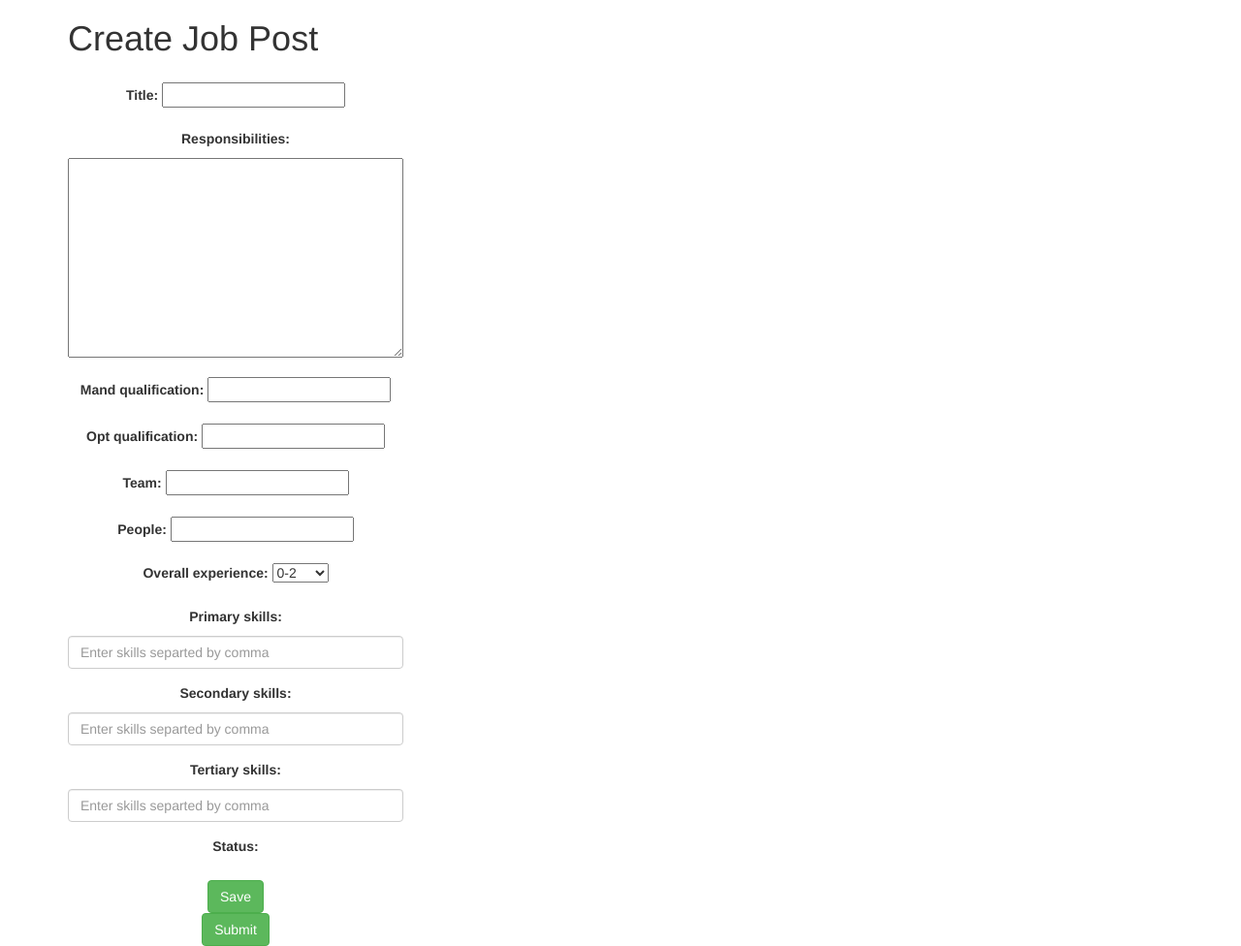
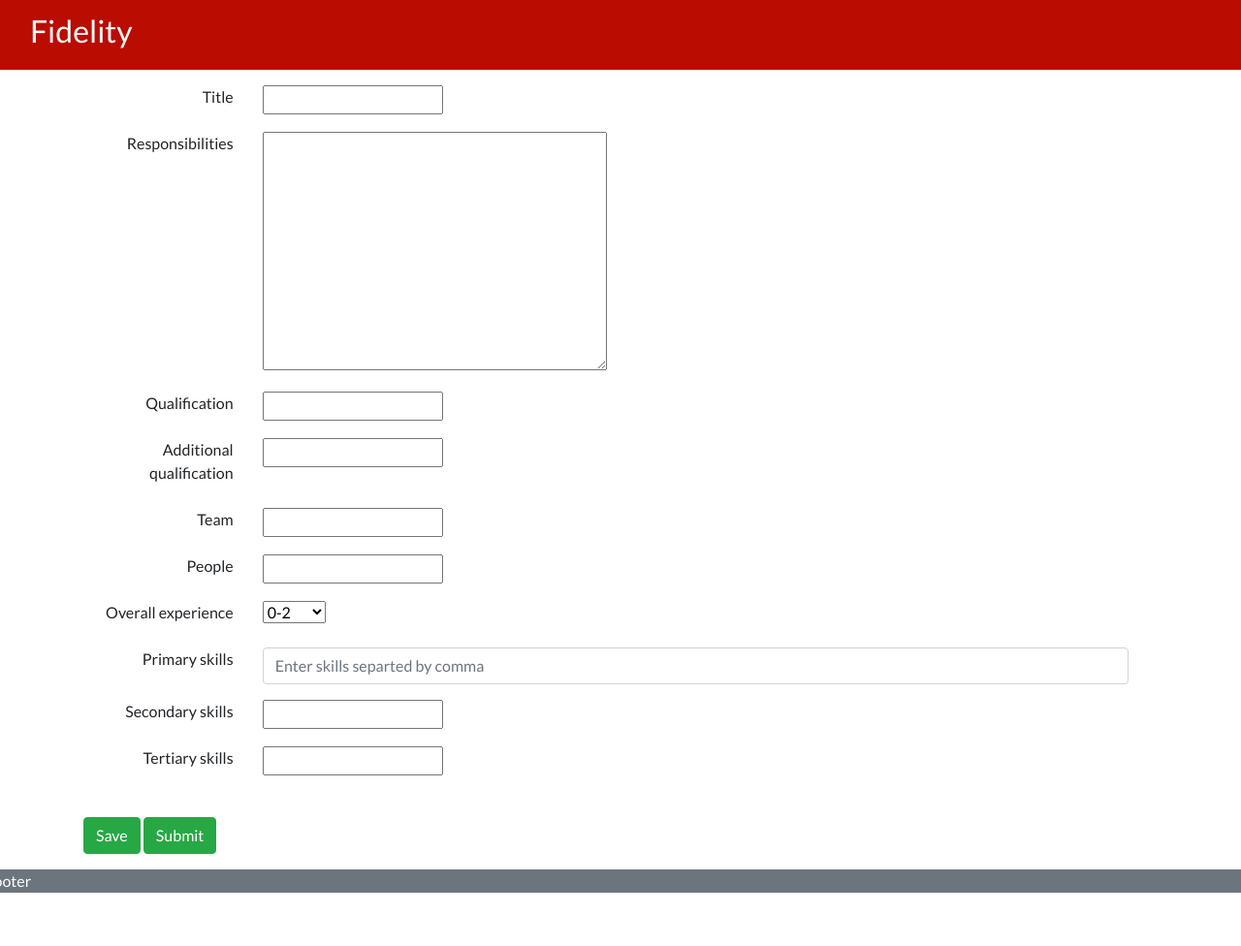
Before and after one commit to devanshbhatia26/CVPrioritize, a Django app: page /portal/job_post in a window 1280 px wide. Shown: the whole page at 97% size. After the commit the page ends 921 px from the top, so only its background shows below. Run offline with Django 3.2, Linux system fonts and the light colour scheme; the visitor is signed in with stand-in values (Sample User, id 1); parts of the project's set-up code (start-up, migrations or seed data) failed here and were passed over; some libraries are stand-ins or nearby versions.

Commit message:
All changes minor ui change left

```diff
--- a/CVPrioritize/urls.py
+++ b/CVPrioritize/urls.py
@@ -17,13 +17,12 @@
 from django.contrib import admin
 from django.conf import settings
 from django.conf.urls.static import static
+from django.views.static import serve
 
 urlpatterns = [
     url(r'^portal/',include('Recruiter_HM.urls')),
-    url(r'^candidate/',include('candidate.urls')),
+    url(r'^',include('candidate.urls')),
     url(r'^admin/', admin.site.urls),
 ]
 
-if settings.DEBUG:
-    urlpatterns += static(settings.STATIC_URL, document_root = settings.STATIC_URL)
-    urlpatterns += static(settings.MEDIA_URL, document_root = settings.MEDIA_URL)
+urlpatterns += [url(r'^media/(?P<path>.*)$', serve, {'document_root':settings.MEDIA_ROOT,})]
--- a/Recruiter_HM/forms.py
+++ b/Recruiter_HM/forms.py
@@ -38,15 +38,15 @@
             raise forms.ValidationError('Password Does Not Matach')
 
 class JobPostForm(forms.ModelForm):
-    status = forms.IntegerField(widget=forms.HiddenInput())
+    status = forms.IntegerField(widget=forms.HiddenInput(),label='')
     primary_skills=forms.CharField(widget=forms.TextInput(attrs={'class':'form-control','placeholder':'Enter skills separted by comma'}))
-    tertiary_skills=forms.CharField(widget=forms.TextInput(attrs={'class':'form-control','placeholder':'Enter skills separted by comma'}))
-    secondary_skills=forms.CharField(widget=forms.TextInput(attrs={'class':'form-control','placeholder':'Enter skills separted by comma'}))
+    # tertiary_skills=forms.CharField(widget=forms.TextInput(attrs={'class':'form-control','placeholder':'Enter skills separted by comma'}))
+    # secondary_skills=forms.CharField(widget=forms.TextInput(attrs={'class':'form-control','placeholder':'Enter skills separted by comma'}))
 
 
     class Meta:
         model=JobPost
-        fields=['title','responsibilities','mand_qualification','opt_qualification','team','people','overall_experience','primary_skills','secondary_skills','tertiary_skills','status']
+        fields=['title','responsibilities','qualification','additional_qualification','team','people','overall_experience','primary_skills','secondary_skills','tertiary_skills','status']
 
 
 
--- a/Recruiter_HM/models.py
+++ b/Recruiter_HM/models.py
@@ -19,12 +19,12 @@
 class JobPost(models.Model):
     title= models.CharField(max_length=100,validators=[MinLengthValidator(3)])
     responsibilities = models.TextField(max_length=2000,validators=[MinLengthValidator(30)])
-    mand_qualification = models.CharField(max_length=2000,validators = [MinLengthValidator(2)])
-    opt_qualification = models.CharField(max_length=2000,null=True,blank=True,validators = [MinLengthValidator(2)])
+    qualification = models.CharField(max_length=2000,validators = [MinLengthValidator(2)])
+    additional_qualification = models.CharField(max_length=2000,null=True,blank=True,validators = [MinLengthValidator(2)])
     overall_experience = models.CharField(max_length=6, choices=EXPERIENCE_CHOICES, default='0-2')
-    primary_skills=models.CharField(max_length=30,blank=True,validators=[MinLengthValidator(1)])
-    secondary_skills=models.CharField(max_length=30,blank=True,validators=[MinLengthValidator(1)])
-    tertiary_skills=models.CharField(max_length=30,blank=True,validators=[MinLengthValidator(1)])
+    primary_skills=models.CharField(max_length=30,validators=[MinLengthValidator(1)])
+    secondary_skills=models.CharField(max_length=30,null=True,blank=True,validators=[MinLengthValidator(1)])
+    tertiary_skills=models.CharField(max_length=30,null=True,blank=True,validators=[MinLengthValidator(1)])
     status=models.IntegerField()
     team= models.CharField(max_length=100,validators=[MinLengthValidator(3)])
     people=models.IntegerField()
--- /dev/null
+++ b/Recruiter_HM/templates/base.html
@@ -0,0 +1,46 @@
+<!DOCTYPE html>
+<html lang="en">
+<head>
+    <meta charset="UTF-8">
+    <meta name="viewport" content="width=device-width, initial-scale=1.0">
+    <meta http-equiv="X-UA-Compatible" content="ie=edge">
+    <title>Fidelity | Application Portal</title>
+    <link rel="stylesheet" href="https://maxcdn.bootstrapcdn.com/bootstrap/4.0.0/css/bootstrap.min.css" integrity="sha384-Gn5384xqQ1aoWXA+058RXPxPg6fy4IWvTNh0E263XmFcJlSAwiGgFAW/dAiS6JXm" crossorigin="anonymous">
+    <link rel="stylesheet" type="text/css" href="//fonts.googleapis.com/css?family=Lato" />
+    <style>
+        * {
+            box-sizing: border-box;
+        }
+        body {
+            max-width: 100%;
+            font-family: Lato;
+            margin: 0px;
+        }
+    </style>
+
+</head>
+<body style="overflow-x:hidden">
+    <header class="navbar m-0" style="background-color:#BA0C00;min-height:9vh">
+        <div class="container-fluid">
+            <div class="navbar-header">
+                    <a href="{% url 'home' %}"><div class="navbar-brand text-white"><h2 class="h2">Fidelity</h2></div></a>
+            </div>
+        </div>
+    </header>
+    {% block content%}
+    {% endblock %}
+    <footer class="bg-secondary text-center text-white" style="min-height:3vh">
+        <div class="row">
+            <div>Footer</div>
+        </div>
+    </footer>
+    <script src="https://code.jquery.com/jquery-3.2.1.slim.min.js" integrity="sha384-KJ3o2DKtIkvYIK3UENzmM7KCkRr/rE9/Qpg6aAZGJwFDMVNA/GpGFF93hXpG5KkN" crossorigin="anonymous"></script>
+    <script src="https://cdnjs.cloudflare.com/ajax/libs/popper.js/1.12.9/umd/popper.min.js" integrity="sha384-ApNbgh9B+Y1QKtv3Rn7W3mgPxhU9K/ScQsAP7hUibX39j7fakFPskvXusvfa0b4Q" crossorigin="anonymous"></script>
+    <script src="https://maxcdn.bootstrapcdn.com/bootstrap/4.0.0/js/bootstrap.min.js" integrity="sha384-JZR6Spejh4U02d8jOt6vLEHfe/JQGiRRSQQxSfFWpi1MquVdAyjUar5+76PVCmYl"
+    crossorigin="anonymous"></script>
+
+    {% block extra_js %}
+    {% endblock %}
+
+    </body>
+</html>
--- a/Recruiter_HM/templates/job_post.html
+++ b/Recruiter_HM/templates/job_post.html
@@ -1,66 +1,36 @@
-<!DOCTYPE html>
-<html>
-    <head>
-            <link rel="stylesheet" href="https://maxcdn.bootstrapcdn.com/bootstrap/3.3.7/css/bootstrap.min.css">
-            <script src="https://ajax.googleapis.com/ajax/libs/jquery/3.3.1/jquery.min.js"></script>
-            <script src="https://maxcdn.bootstrapcdn.com/bootstrap/3.3.7/js/bootstrap.min.js"></script>
-            <style>
-#parent {
-   display: table;
-   width: 100%;
-}
-#form {
-   display: table-cell;
-   text-align: center;
-   vertical-align: middle;
-}
-            </style>
 
-    <script>
+{% extends 'base.html' %}
+
+{% block content%}
+<script>
         function formSubmit(status) {
             $("#id_status").val(status)
             $("#form").submit();
         }
     </script>
-    </head>
-    <body>
-        <div class="container">
-            <h1>Create Job Post</h1>
-            <div style="width:30%">
-                <div id="parent">
-                <form id="form" method="post">
-                    {% csrf_token %}
-                    {% if messages %}
-                    <div class="form-group has-errors text-danger small">
-                        {{messages}}
+<div class="container p-3">
+    <form method="POST">
+        {% csrf_token %}
+        {% for field in form %}
+            <div class="row w-100">
+                <div class="form-group w-100">
+                    <div class="col-sm-2 mb-2 text-right float-left">{{field.label}}</div>
+                    <div class="col-sm-10 float-right">
+                        {{field}}
+                        {% for error in field.errors %}
+                            <div class="text-danger">{{error}}</div>
+                        {% endfor %}
                     </div>
-                    {% endif %}
-                    {% for error in form.non_field_errors %}
-                    <div class="form-group has-errors text-danger small">
-                        {{error}}
-                    </div>
-                    {% endfor %}
-                    {% for field in form %}
-                    <div class="form-group has-errors text-danger small">
-                        {{field.errors}}
-                    </div>
-                    <div class="form-group has-errors text-danger small">
-                    </div>
-                    <div class="form-group">
-                        <label for={{"field.id_for_label"}}>{{field.label_tag}}</label>
-                        {{field}}
-                    </div>
-                    {% endfor %}
-                    <div>
+                </div>
+            </div>
+        {% endfor %}
+
                     <button type="submit" class="btn btn-success" onclick="formSubmit(0)">Save</button>
-                    </div>
-                    <div>
+
+
                     <button type="submit" class="btn btn-success" onclick="formSubmit(1)">Submit</button>
-                    </div>
 
+                </form>
             </div>
-            </form>
-        </div>
-        </div>
-    </body>
-</html>
+
+            {% endblock %}
--- a/Recruiter_HM/urls.py
+++ b/Recruiter_HM/urls.py
@@ -1,6 +1,5 @@
 from django.conf.urls import url
 from . import views
-
 
 urlpatterns=[
     url(r'^logout', views.logout_view, name="logout_view"),
@@ -20,9 +19,6 @@
     url(r'^success_jd/(?P<id>(\d+))/',views.success_jd,name="success_jd"),
     url(r'^unsuccess_jd/(?P<id>(\d+))/',views.unsuccess_jd,name="unsuccess_jd"),
 
-    url(r'^job_post$',views.job_post,name="job_post")
-
-
-
+    url(r'^job_post$',views.job_post,name="job_post"),
 
 ]
--- a/Recruiter_HM/views.py
+++ b/Recruiter_HM/views.py
@@ -20,8 +20,17 @@
 @login_required
 def show_jd(request,id):
     job=JobPost.objects.get(pk=id)
-    main_list=job.application_set.all()
-    return render(request,'show_jd.html',{'main_list':main_list})
+    job_status=JobPost.objects.get(pk=id)
+    print(job_status.status)
+    if(job_status.status == 3):
+        main_list=job.application_set.filter(score__gt=77).filter()
+        return render(request,'show_jd.html',{'main_list':main_list})
+
+    else:
+        return render(request,'show_jd.html',{'messages': 'This Job Post Has Been Closed'})
+
+
+
 
 
 @login_required
@@ -30,12 +39,14 @@
          access=request.session.get('access')
          form=JobPostForm(request.POST)
          if form.is_valid():
-             tags= request.POST['primary_skills'].split(',')
+             tags= [i.lower().strip() for i in request.POST['primary_skills'].split(',')]
+             sec_tags = [ i.lower().strip() for i in request.POST['secondary_skills'].split(',')]
+             tert_tags = [ i.lower().strip() for i in request.POST['tertiary_skills'].split(',')]
              for i in range(len(tags)):
-                if(tags[i] in request.POST['secondary_skills'].split(',')):
+                if(tags[i] in sec_tags ):
                     return render(request,'job_post.html',{'form':form,'messages':'You cant have same primary and secondary skills'})
 
-                if(tags[i] in request.POST['tertiary_skills'].split(',')):
+                if(tags[i] in tert_tags):
                     return render(request,'job_post.html',{'form':form,'messages':'You cant have same primary and tertiary skills'})
              u=form.save(commit=False)
              u.created_timestamp=timezone.now()
@@ -193,7 +204,7 @@
 
     job=JobPost.objects.get(id=id)
 
-    initial={'title':job.title,'responsibilities':job.responsibilities,'qualification':job.qualification,'overall_experience': job.overall_experience,'secondary_skills':job.secondary_skills,'tertiary_skills':job.tertiary_skills,'team':job.team,'people':job.people}
+    initial={'title':job.title,'responsibilities':job.responsibilities,'qualification':job.qualification,'additional_qualification':job.additional_qualification,'overall_experience': job.overall_experience,'primary_skills':job.primary_skills,'secondary_skills':job.secondary_skills,'tertiary_skills':job.tertiary_skills,'team':job.team,'people':job.people}
     form=JobPostForm(initial)
     return render(request,'edit_jd.html',{'form':form,'access':access,'id':id})
 
@@ -237,7 +248,7 @@
                 categories.append(ti)
             for spec in specific:
                 try:
-                    c=JobPost.objects.get(id=spec).filter(status=3).count()
+                    c=JobPost.objects.filter(id=spec).filter(status=3).count()
                     published.append(c)
 
 
@@ -386,3 +397,9 @@
         else:
             form=LoginForm()
             return render(request,'login.html',{'form':form})
+
+@login_required
+def show_resume(request, file):
+    fsock = open("../../media/"+file, 'r')
+    response = HttpResponse(fsock, mimetype='application/pdf')
+    return response
--- a/candidate/models.py
+++ b/candidate/models.py
@@ -35,7 +35,7 @@
 class Application(models.Model):
     candidateid= models.ForeignKey(Candidate, on_delete=models.CASCADE)
     jobid = models.ForeignKey(JobPost)
-    score = models.IntegerField()
+    score = models.FloatField()
 
 
 class UploadFileModel(models.Model):
```
Also changed, not shown: Recruiter_HM/templates/edit_jd.html (+15 -49 lines), Recruiter_HM/templates/firstpage.html (+20 -16 lines), Recruiter_HM/templates/show_jd.html (+12 -5 lines), candidate/Calc_Score.py (+47 -22 lines), Recruiter_HM/migrations/0011_auto_20180808_0609.py (added), Recruiter_HM/migrations/0012_auto_20180808_0957.py (added), candidate/migrations/0006_auto_20180808_0851.py (added), 1 other file.
